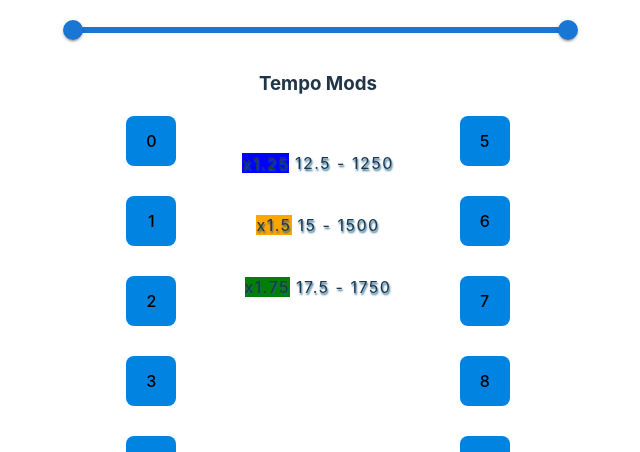
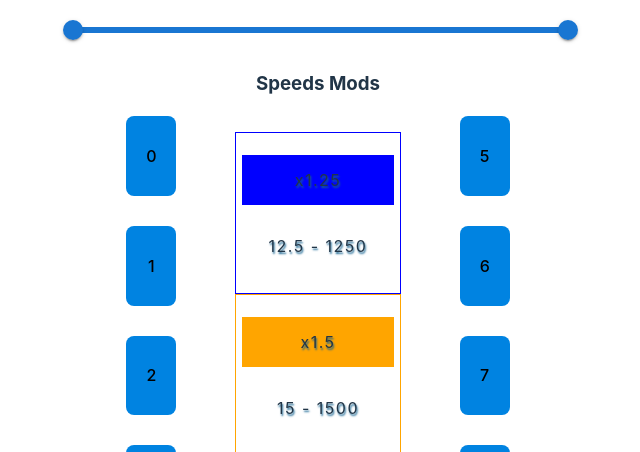
Before and after one commit to Fihra/ddr-tempo-ver2, a React (Vite) app: page / in a window 1280 px wide. Shown: the part 348-800 px from the top of the page, without its empty margins (322-962 px from the left). Built offline with nearby package versions, Linux system fonts and the light colour scheme.

Commit message:
adjust colors of modified speeds

```diff
--- a/src/components/TempoMods.jsx
+++ b/src/components/TempoMods.jsx
@@ -21,8 +21,9 @@
                     tempoMods[currentTempoMod].map((temp, idx) => {
                         counter++;
                         return(
-                            <li key={idx}>
-                            <span><span style={{backgroundColor: textModsArray[idx]}} onClick={() => setScrollSpeedModder(temp)}>x{temp}</span> {minimumTempo * temp} - {maximumTempo * temp} </span>
+                            <li key={idx} style={{border: `solid 1px ${textModsArray[idx]}`}}>
+                                <p style={{backgroundColor: textModsArray[idx]}} onClick={() => setScrollSpeedModder(temp)}>x{temp}</p>
+                                <p> {minimumTempo * temp} - {maximumTempo * temp} </p>
                             </li>
                         )
                     })
@@ -54,7 +55,7 @@
 
     return(
         <section>
-            <h3>Tempo Mods</h3>
+            <h3>Speeds Mods</h3>
             <div className="speed-container">
                 <div className="mod-block">
                     {getZeroToFourMod()}
```
